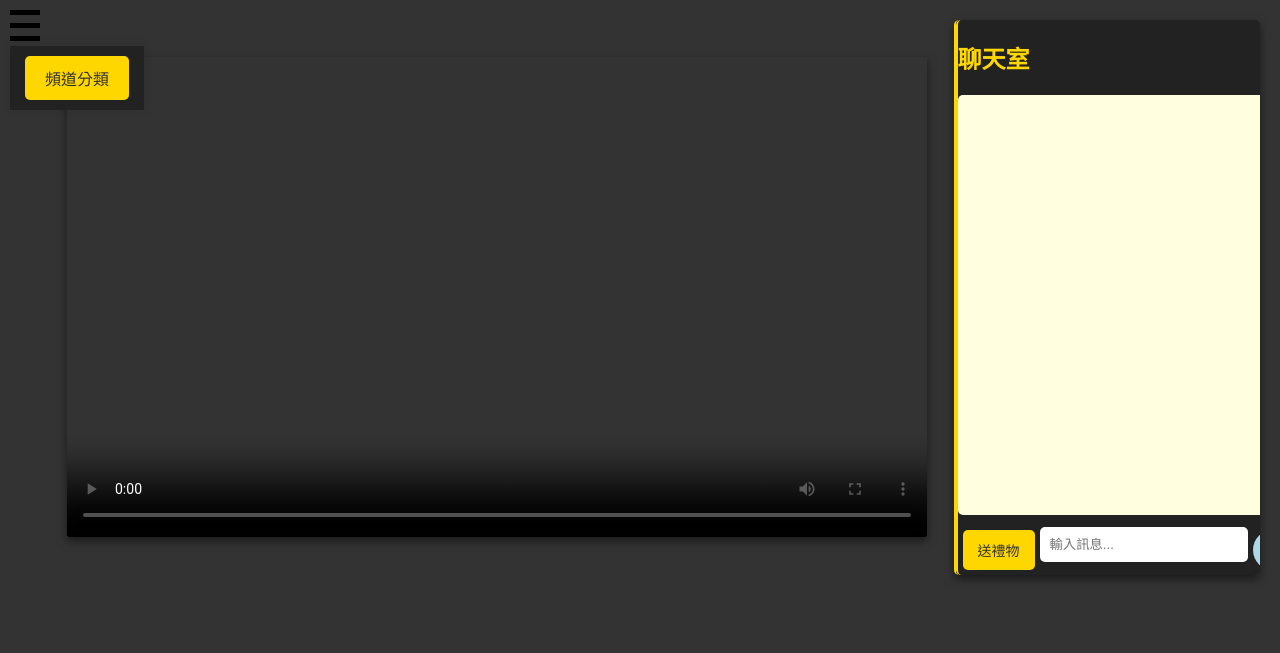
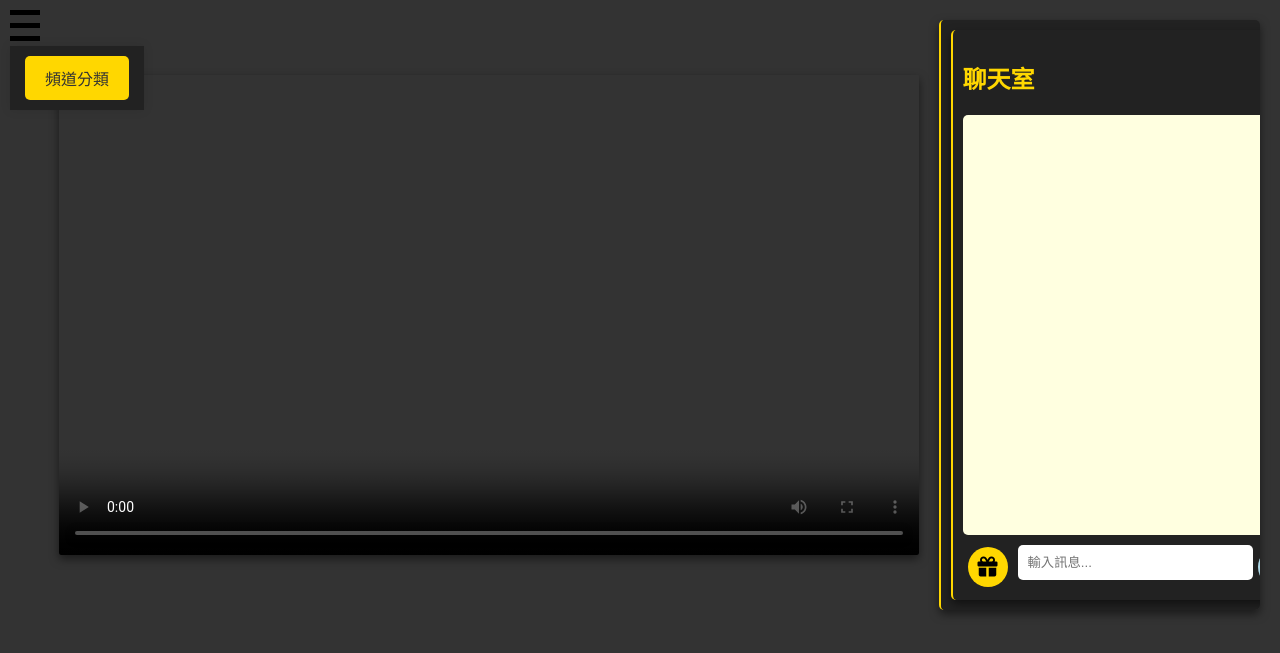
Before and after one commit to flyflyk/PopCatStream, a Flask app: page /joinLive in a window 1280 px wide. Shown: the part 94-747 px from the top of the page. Run offline with Flask 3, Linux system fonts and the light colour scheme; some libraries are stand-ins or nearby versions.

Commit message:
樣式更新

```diff
--- a/app/static/css/chat.css
+++ b/app/static/css/chat.css
@@ -2,7 +2,7 @@
 .chat-container {
     width: 400px;
     background-color: #222;
-    padding: 0px;
+    padding: 10px;
     color: #FFD700;
 }
 
@@ -27,14 +27,6 @@
     border: none;
     box-sizing: border-box;
     margin-bottom: 10px;
-}
-
-.gift-button {
-    margin-right: 10px;
-    background-color: #FFD700;
-    border: none;
-    padding: 5px 10px;
-    cursor: pointer;
 }
 
 .send-button {
@@ -80,13 +72,21 @@
 }
 
 .gift-button {
+    margin-right: 10px;
     background-color: #FFD700;
     border: none;
-    padding: 10px 15px;
-    margin: 5px;
+    width: 40px;
+    height: 40px;
+    border-radius: 20px;
     cursor: pointer;
-    border-radius: 5px;
-    font-size: 14px;
+    display: flex;
+    align-items: center;
+    justify-content: center;
+}
+
+.gift-button i {
+    font-size: 20px;
+    color: #000;
 }
 
 .close-modal-button {
--- a/app/templates/chat.html
+++ b/app/templates/chat.html
@@ -4,7 +4,9 @@
         <!-- 這裡會顯示聊天訊息 -->
     </div>
     <div class="chat-input-container">
-        <button id="gift-button" class="gift-button">送禮物</button>
+        <button id="gift-button" class="gift-button">
+            <i class="fa fa-gift"></i>
+        </button>
         <input type="text" id="chat-input" placeholder="輸入訊息...">
         <button onclick="sendMessage()" class="send-button">發送</button>
     </div>
--- a/app/templates/live_watcher.html
+++ b/app/templates/live_watcher.html
@@ -10,6 +10,7 @@
     <link rel="stylesheet" href="/static/css/live_watcher.css">
     <link rel="stylesheet" href="/static/css/chat.css">
     <link href="https://fonts.googleapis.com/css2?family=Fredoka+One&display=swap" rel="stylesheet">
+    <link href="https://cdnjs.cloudflare.com/ajax/libs/font-awesome/6.0.0-beta3/css/all.min.css" rel="stylesheet">
 </head>
 <body style="background-color: #333; color: #FFD700;"> <!-- 主頁背景顏色 -->
 
```
